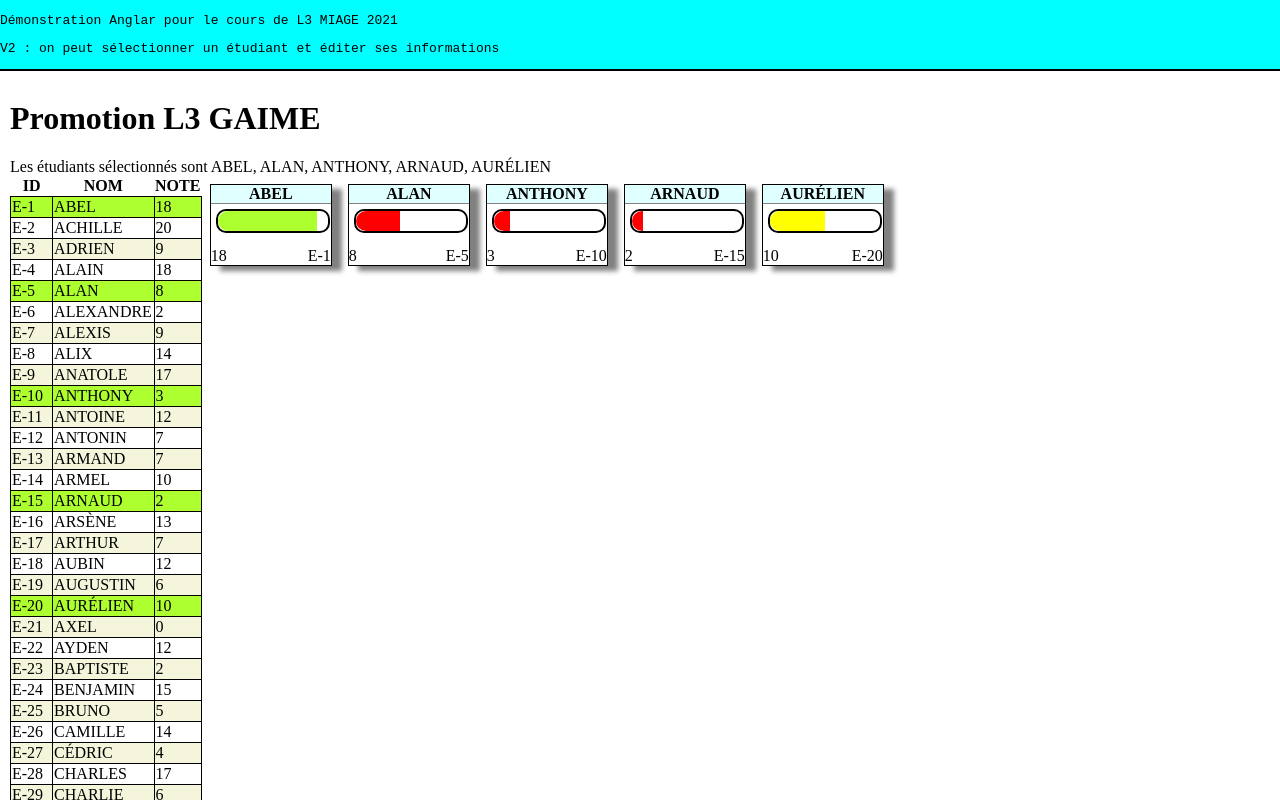
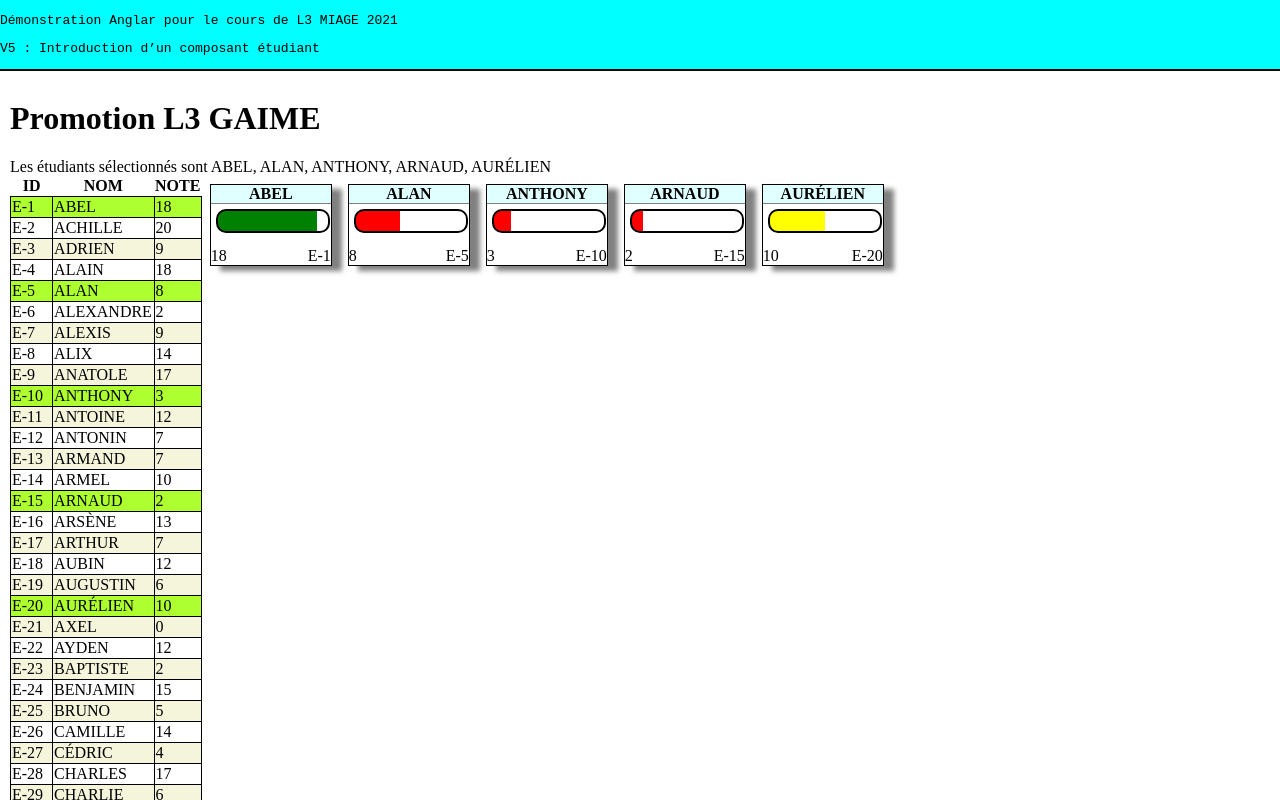
Before and after one commit to gepirr/l3m.demo.anular.cours.1, an Angular app: page / in a window 1280 px wide. Shown: the top 800 px of the page. Built offline with nearby package versions, Linux system fonts and the light colour scheme.

Commit message:
update text and style

```diff
--- a/src/app/app.component.html
+++ b/src/app/app.component.html
@@ -1,6 +1,6 @@
 <section>
   <pre>Démonstration Anglar pour le cours de L3 MIAGE 2021</pre>
-  <pre>V2 : on peut sélectionner un étudiant et éditer ses informations</pre>
+  <pre>V5 : Introduction d’un composant étudiant</pre>
 </section>
 
 <app-promotion></app-promotion>
--- a/src/app/student/student.component.html
+++ b/src/app/student/student.component.html
@@ -2,14 +2,7 @@
          [class.edition] = "edition"
 >
   <h1>{{data.name}}</h1>
-  <div class="meter">
-    <div
-        [style.width] = "(data.note * 5.5) + 'px'"
-        [class.low]   = "data.note < 10"
-        [class.ok]    = "data.note >= 10 && data.note <= 14"
-        [class.high]  = "data.note > 14"
-        [class.max]   = "data.note == 20"
-    ></div>
+  <div class="meter" [style.background] = "getBackground()">
   </div>
   <input min="0" max="20" type="range"
          [(ngModel)] = "data.note"
--- a/src/app/student/student.component.scss
+++ b/src/app/student/student.component.scss
@@ -40,21 +40,6 @@ $jaugeRadius: 10px;
         height: $jaugeH;
         overflow: hidden;
       }
-      .low {
-        background-color: red;
-      }
-
-      .ok {
-        background-color: yellow;
-      }
-
-      .high {
-        background-color: greenyellow;
-      }
-
-      .max {
-        border-radius: .5em;
-      }
     }
 
     input {
--- a/src/app/student/student.component.ts
+++ b/src/app/student/student.component.ts
@@ -16,4 +16,18 @@ export class StudentComponent implements OnInit {
   ngOnInit(): void {
   }
 
+  getBackground(): string {
+    let color: 'red' | 'yellow' | 'green' = 'red';
+    if (this.data.note >= 10) {
+      if (this.data.note > 14) {
+        color = 'green';
+      } else {
+        color = 'yellow';
+      }
+    } else {
+      color = 'red';
+    }
+    const percent = `${this.data.note * 100 / 20}%`;
+    return `linear-gradient(90deg, ${color} ${percent}, white ${percent}, white)`;
+  }
 }
```
